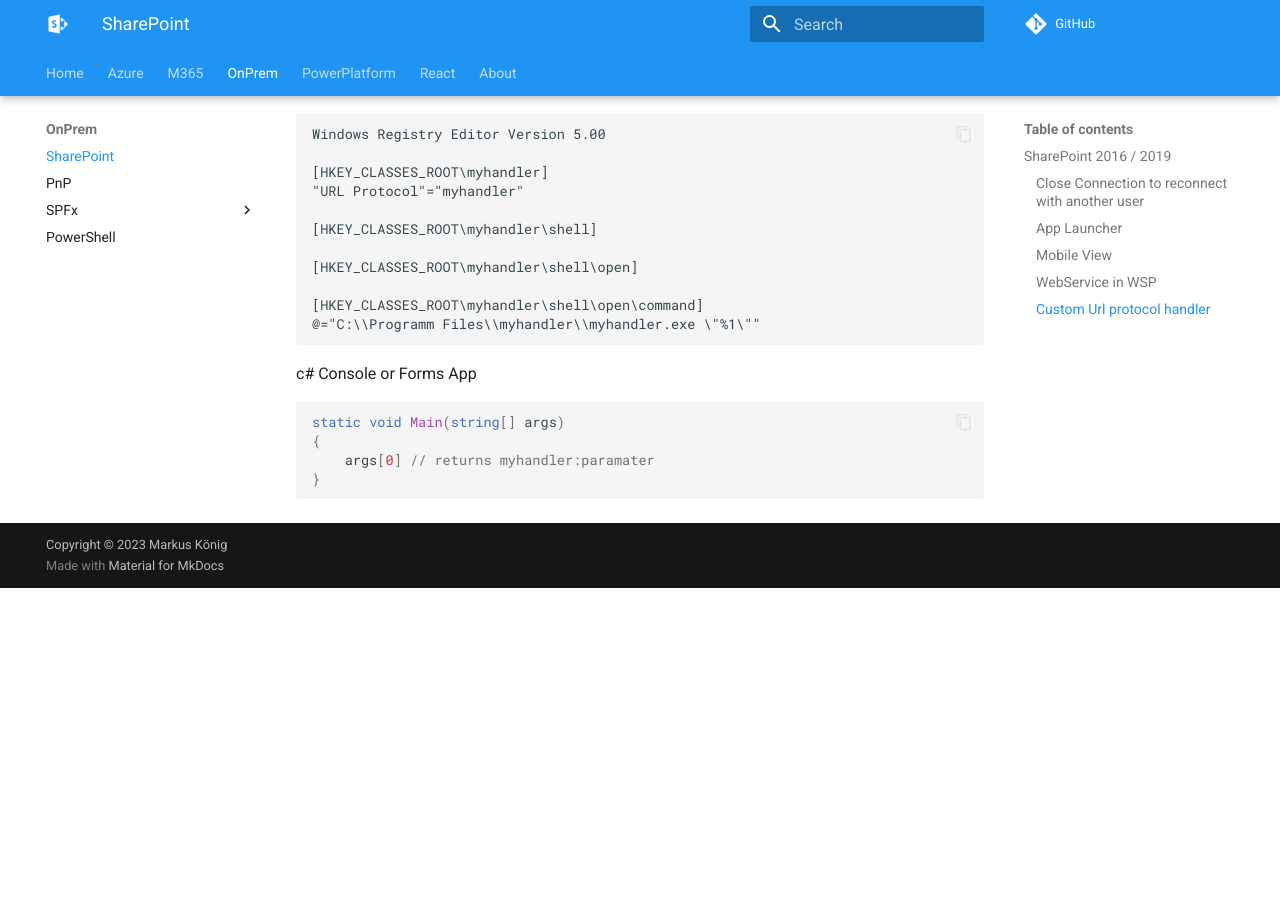
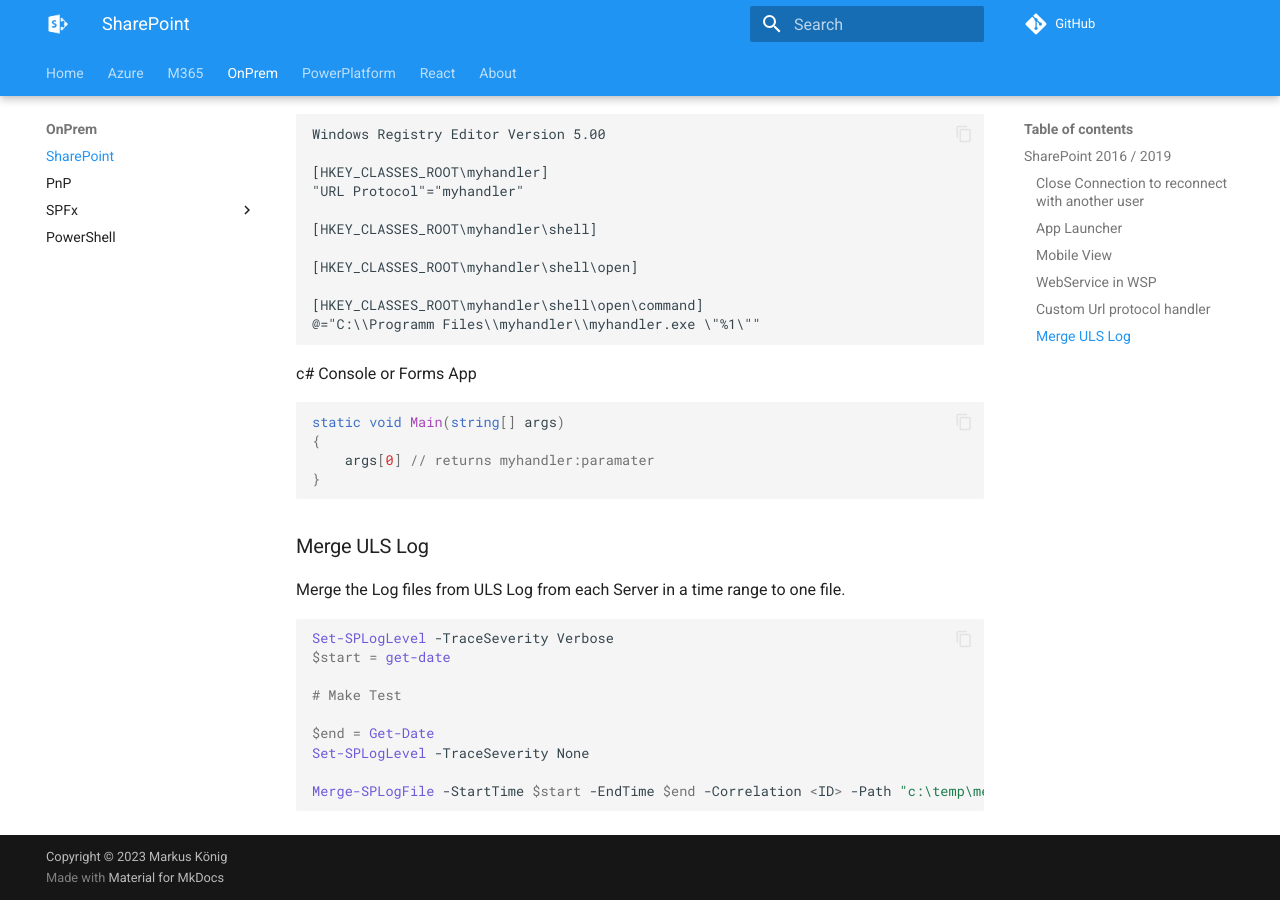
Before and after one commit to Kusi1975/spkb, an MkDocs documentation site: the page built from docs/onPrem/SP/index.md, in a window 1280 px wide and 900 px high, scrolled down 3992 px. Built offline with MkDocs 1.6.1 and Material for MkDocs 9.7.7, drawn with Linux system fonts in a browser that asks for light colours; comment, search, counter and statistics services are not loaded; before the commit the page ends 4580 px from its top, so only the background shows below that.

Commit message:
Add ULS Merge

````diff
--- a/docs/onPrem/SP/index.md
+++ b/docs/onPrem/SP/index.md
@@ -127,3 +127,18 @@
     args[0] // returns myhandler:paramater
 }
 ```
+### Merge ULS Log
+
+Merge the Log files from ULS Log from each Server in a time range to one file.
+
+```powershell
+Set-SPLogLevel -TraceSeverity Verbose
+$start = get-date
+
+# Make Test
+
+$end = Get-Date
+Set-SPLogLevel -TraceSeverity None
+
+Merge-SPLogFile -StartTime $start -EndTime $end -Correlation <ID> -Path "c:\temp\mergedLogFile.log" -Overwrite
+```
````
